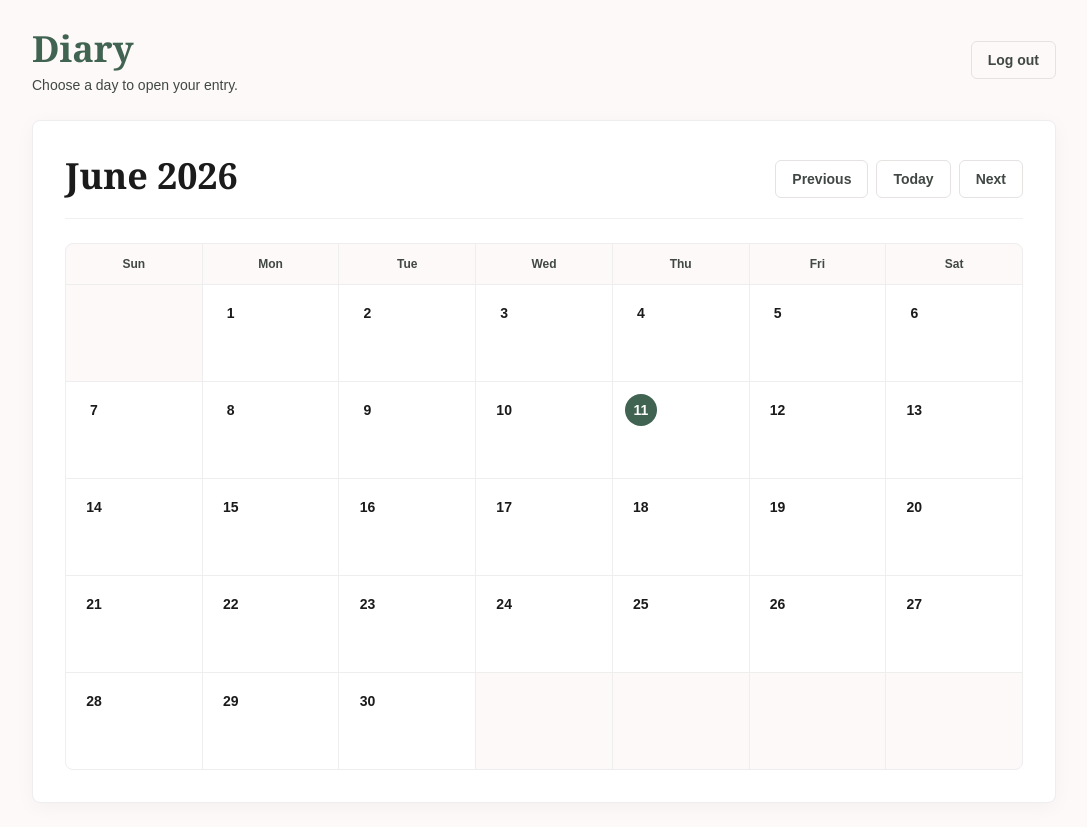
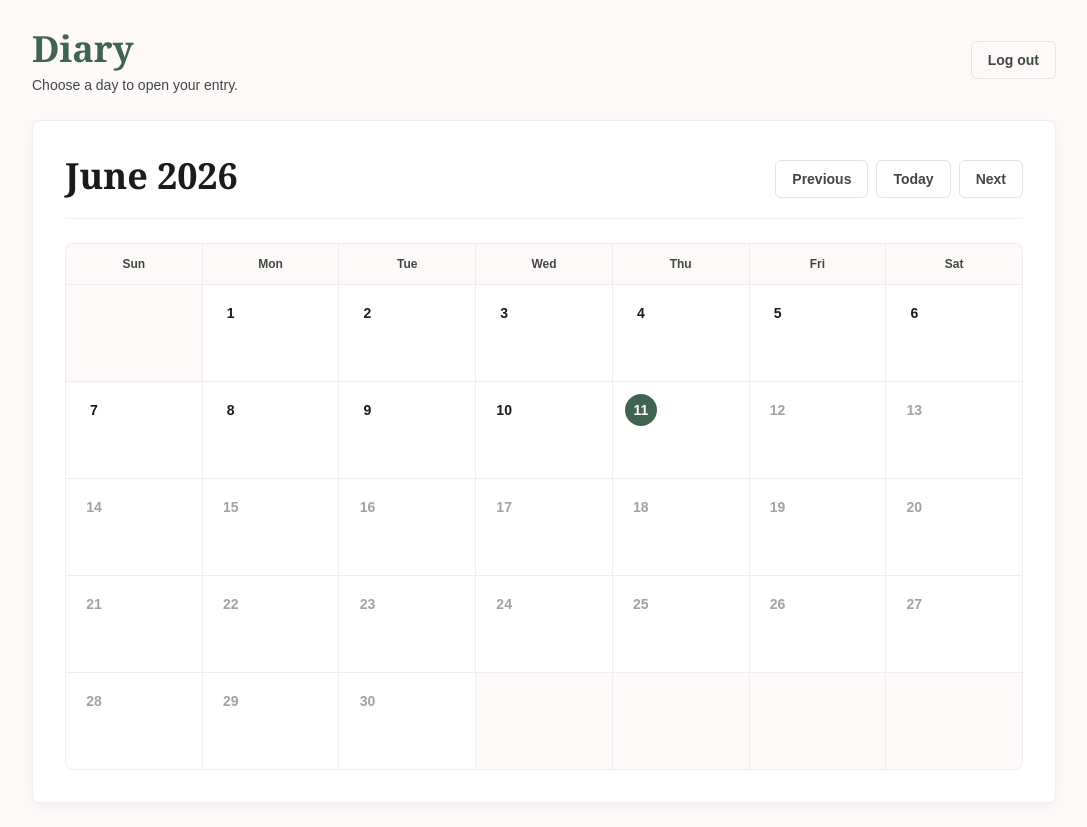
Before and after one commit to JustinLTH3/diary-app, a Next.js app: page /calendar in a window 1280 px wide. Shown: the whole page, without its empty margins (96-1183 px from the left). Built offline with nearby package versions, Linux system fonts and the light colour scheme; no server answers; the database is empty; sample sign-in values are in the browser's storage.

Commit message:
Prevent editing future diary entries (#8)

```diff
--- a/app/(app)/diary/[date]/page.tsx
+++ b/app/(app)/diary/[date]/page.tsx
@@ -1,5 +1,5 @@
 import type { Metadata } from "next";
-import { notFound } from "next/navigation";
+import { notFound, redirect } from "next/navigation";
 
 import { DiaryEditor } from "@/components/diary/diary-editor";
 import {
@@ -32,6 +32,12 @@ export default async function DiaryPage({ params }: DiaryPageProps) {
     notFound();
   }
 
+  const today = new Date().toLocaleDateString("en-CA");
+
+  if (date > today) {
+    redirect("/calendar");
+  }
+
   const calendarHref = `/calendar?year=${parsedDate.getUTCFullYear()}&month=${
     parsedDate.getUTCMonth() + 1
   }`;
--- a/components/calendar/calendar-month.tsx
+++ b/components/calendar/calendar-month.tsx
@@ -90,7 +90,24 @@ export function CalendarMonth({ year, month, entryDates }: CalendarMonthProps) {
           const date = new Date(year, month - 1, day);
           const dateKey = date.toLocaleDateString("en-CA");
           const isToday = dateKey === todayDate;
+          const isFuture = dateKey > todayDate;
           const hasEntry = entryDateSet.has(dateKey);
+
+          if (isFuture) {
+            return (
+              <div
+                key={dateKey}
+                aria-disabled="true"
+                className="flex min-h-20 flex-col bg-signup-card p-2 text-sm text-signup-muted/50 sm:min-h-24 sm:p-3"
+              >
+                <span className="flex items-center gap-2">
+                  <span className="flex size-8 items-center justify-center rounded-full text-sm font-semibold text-signup-muted/50">
+                    {day}
+                  </span>
+                </span>
+              </div>
+            );
+          }
 
           return (
             <Link
```
Also changed, not shown: 1 other file (tests, documents, lock files or other folders).
